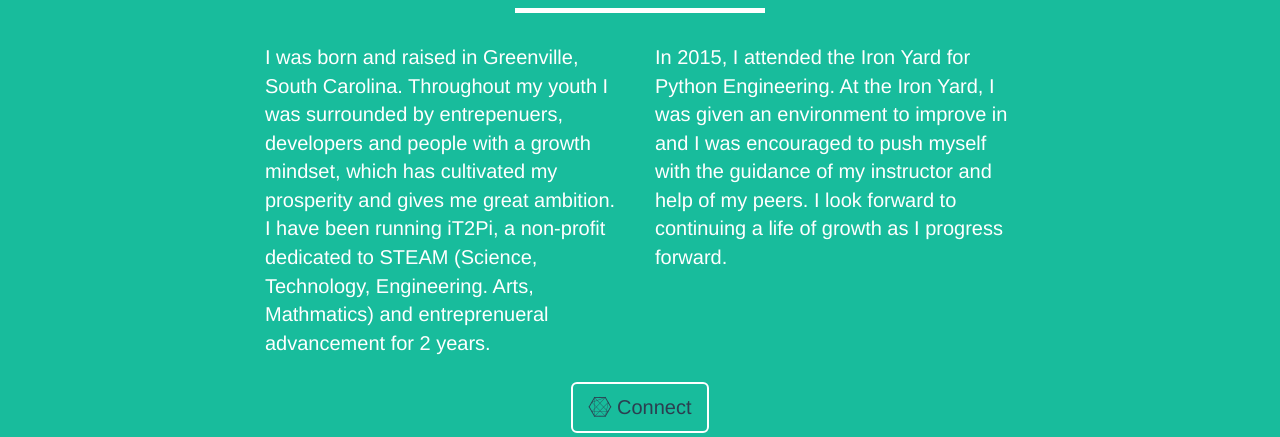
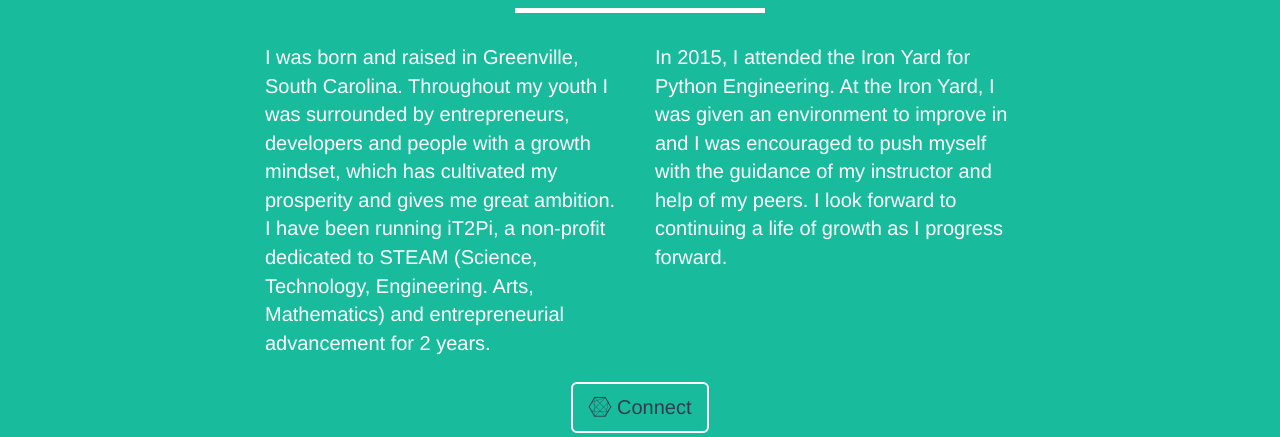
Before and after one commit to bekkblando/portfoliosite, a Django app: page /home in a window 1280 px wide. Shown: the part 1445-1882 px from the top of the page. Run offline with Django 3.2, Linux system fonts and the light colour scheme; some libraries are stand-ins or nearby versions.

Commit message:
Spelling fix

```diff
--- a/portfolio/portfolioapp/Templates/home.html
+++ b/portfolio/portfolioapp/Templates/home.html
@@ -70,11 +70,11 @@
             <div class="row">
                 <div class="col-lg-4 col-lg-offset-2">
                     <p>
-                        I was born and raised in Greenville, South Carolina.  Throughout my youth I was surrounded by
-                        entrepenuers, developers and people with a growth mindset, which has cultivated my prosperity and
-                        gives me great ambition.  I have been running iT2Pi, a non-profit dedicated to STEAM (Science, Technology, Engineering.
-                        Arts, Mathmatics) and entreprenueral advancement
-                        for 2 years.
+                      I was born and raised in Greenville, South Carolina.  Throughout my youth I was surrounded by
+                      entrepreneurs, developers and people with a growth mindset, which has cultivated my prosperity and
+                      gives me great ambition.  I have been running iT2Pi, a non-profit dedicated to STEAM (Science, Technology, Engineering.
+                      Arts, Mathematics) and entrepreneurial advancement
+                      for 2 years.
                     </p>
                 </div>
                 <div class="col-lg-4">
```
